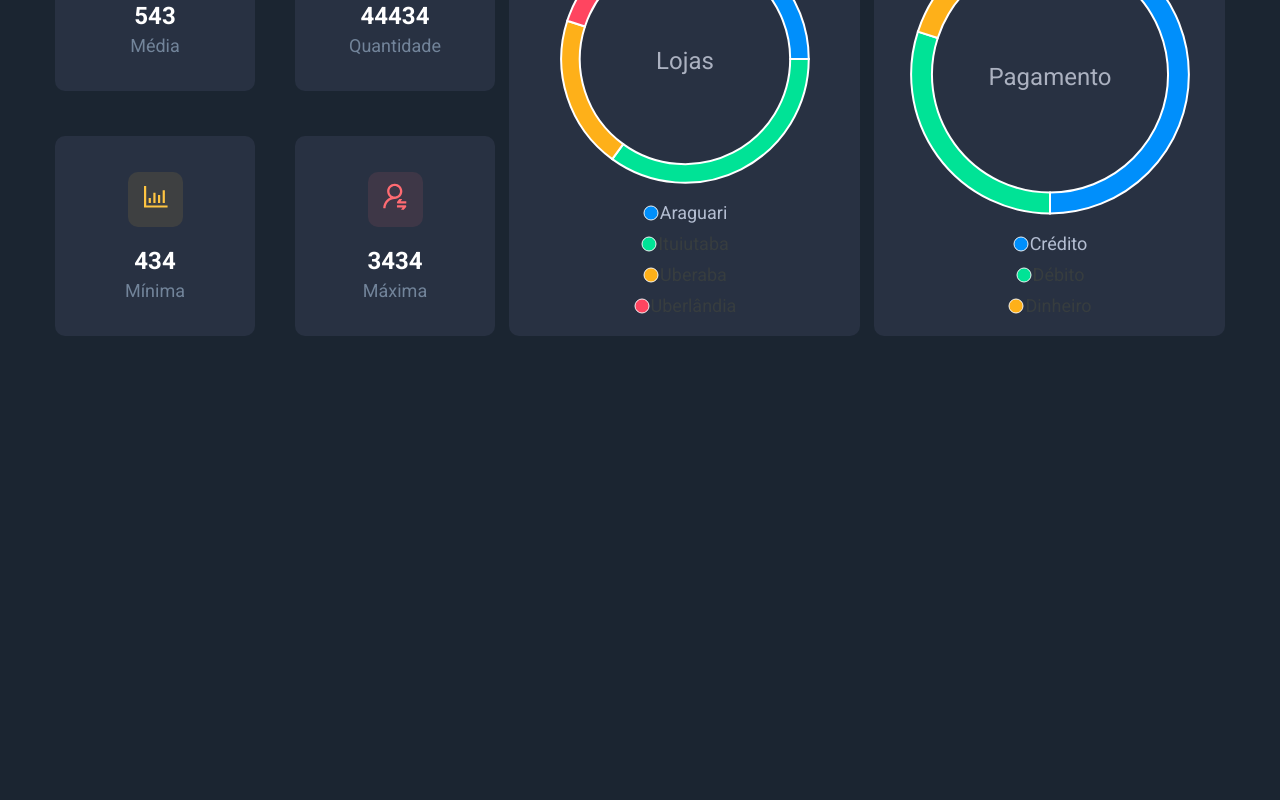
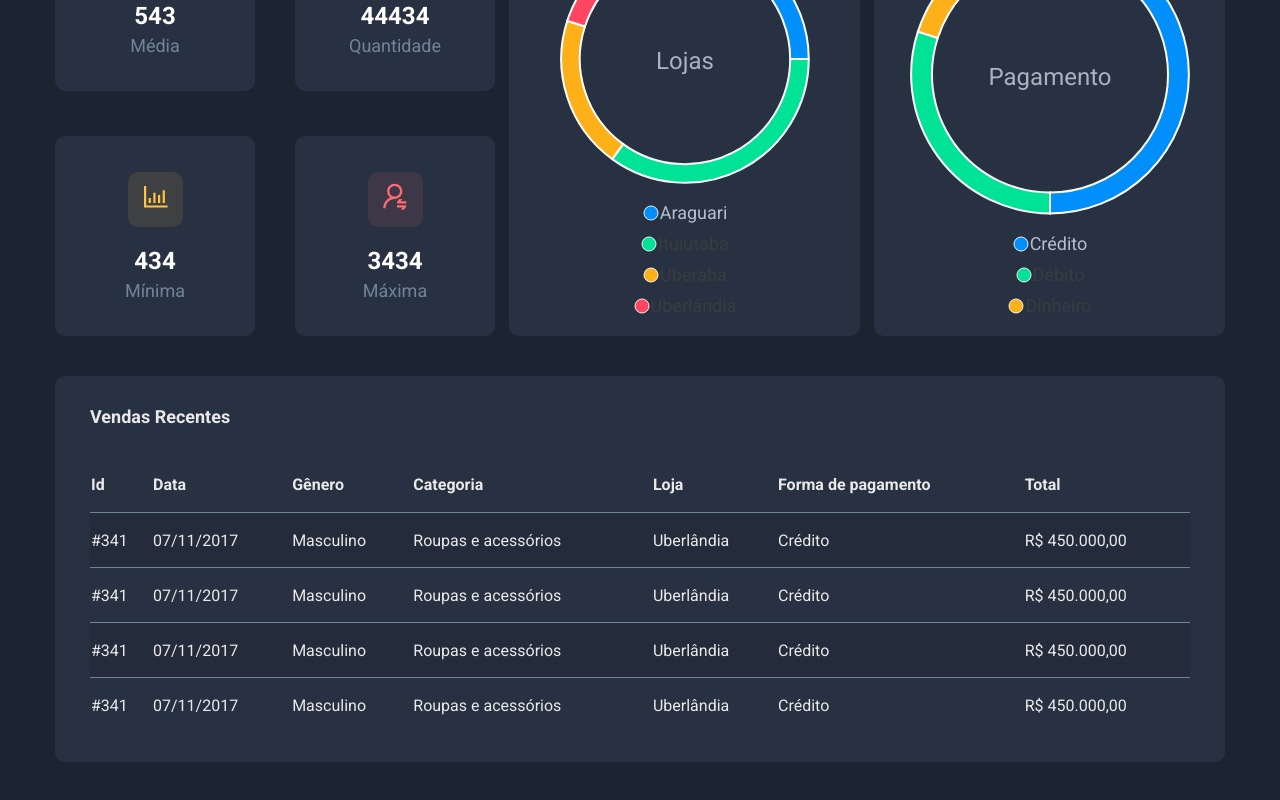
Before and after one commit to T-G0nc4lv3s/dssales, a React (Create React App) app: page / in a window 1280 px wide. Shown: the part 749-1549 px from the top of the page. Before the commit the page ends 1125 px from the top, so only its background shows below. Built offline with nearby package versions, Linux system fonts and the light colour scheme.

Commit message:
Add SalesTable component

```diff
--- a/src/App.tsx
+++ b/src/App.tsx
@@ -4,6 +4,7 @@
 import SalesByDate from './components/sales-by-date/index';
 import SalesSummary from './components/sales-summary/index';
 import PieChartCard from './components/pie-chart-card/index';
+import SalesTable from './components/sales-table/index';
 
 function App() {
   return (
@@ -25,6 +26,7 @@
             series={[50, 30, 20]}
           />
         </div>
+        <SalesTable />
       </div>
     </>
   );
--- /dev/null
+++ b/src/components/sales-table/index.tsx
@@ -0,0 +1,62 @@
+import './styles.css';
+
+function SalesTable() {
+  return (
+    <div className="sales-table-container base-card">
+      <h3 className="sales-table-title">Vendas Recentes</h3>
+      <table className="sales-table">
+        <thead>
+          <tr>
+            <th>Id</th>
+            <th>Data</th>
+            <th>Gênero</th>
+            <th>Categoria</th>
+            <th>Loja</th>
+            <th>Forma de pagamento</th>
+            <th>Total</th>
+          </tr>
+        </thead>
+        <tbody>
+          <tr>
+            <td>#341</td>
+            <td>07/11/2017</td>
+            <td>Masculino</td>
+            <td>Roupas e acessórios</td>
+            <td>Uberlândia</td>
+            <td>Crédito</td>
+            <td>R$ 450.000,00</td>
+          </tr>
+          <tr>
+            <td>#341</td>
+            <td>07/11/2017</td>
+            <td>Masculino</td>
+            <td>Roupas e acessórios</td>
+            <td>Uberlândia</td>
+            <td>Crédito</td>
+            <td>R$ 450.000,00</td>
+          </tr>
+          <tr>
+            <td>#341</td>
+            <td>07/11/2017</td>
+            <td>Masculino</td>
+            <td>Roupas e acessórios</td>
+            <td>Uberlândia</td>
+            <td>Crédito</td>
+            <td>R$ 450.000,00</td>
+          </tr>
+          <tr>
+            <td>#341</td>
+            <td>07/11/2017</td>
+            <td>Masculino</td>
+            <td>Roupas e acessórios</td>
+            <td>Uberlândia</td>
+            <td>Crédito</td>
+            <td>R$ 450.000,00</td>
+          </tr>
+        </tbody>
+      </table>
+    </div>
+  );
+}
+
+export default SalesTable;
--- /dev/null
+++ b/src/components/sales-table/styles.css
@@ -0,0 +1,39 @@
+.sales-table-container {
+  margin-bottom: 50px;
+  padding: 30px 35px;
+}
+
+.sales-table-title {
+  font-size: 18px;
+}
+
+.sales-table {
+  width: 100%;
+  margin-top: 30px;
+  border-spacing: 0;
+}
+
+.sales-table thead th {
+  text-align: left;
+  height: 55px;
+  font-size: 16px;
+}
+
+.sales-table tbody td {
+  height: 55px;
+  border-top: 1px solid var(--grey-light-125-color);
+  font-size: 16px;
+  transition: background 0.3s;
+}
+
+.sales-table tbody tr:hover > td {
+  background-color: var(--grey-light-150-color);
+}
+
+.sales-table tbody tr:nth-child(odd) {
+  background-color: rgba(0, 0, 0, 0.1);
+}
+
+.sales-table tbody tr:nth-child(even) {
+  background-color: var(--primary-color);
+}
```
